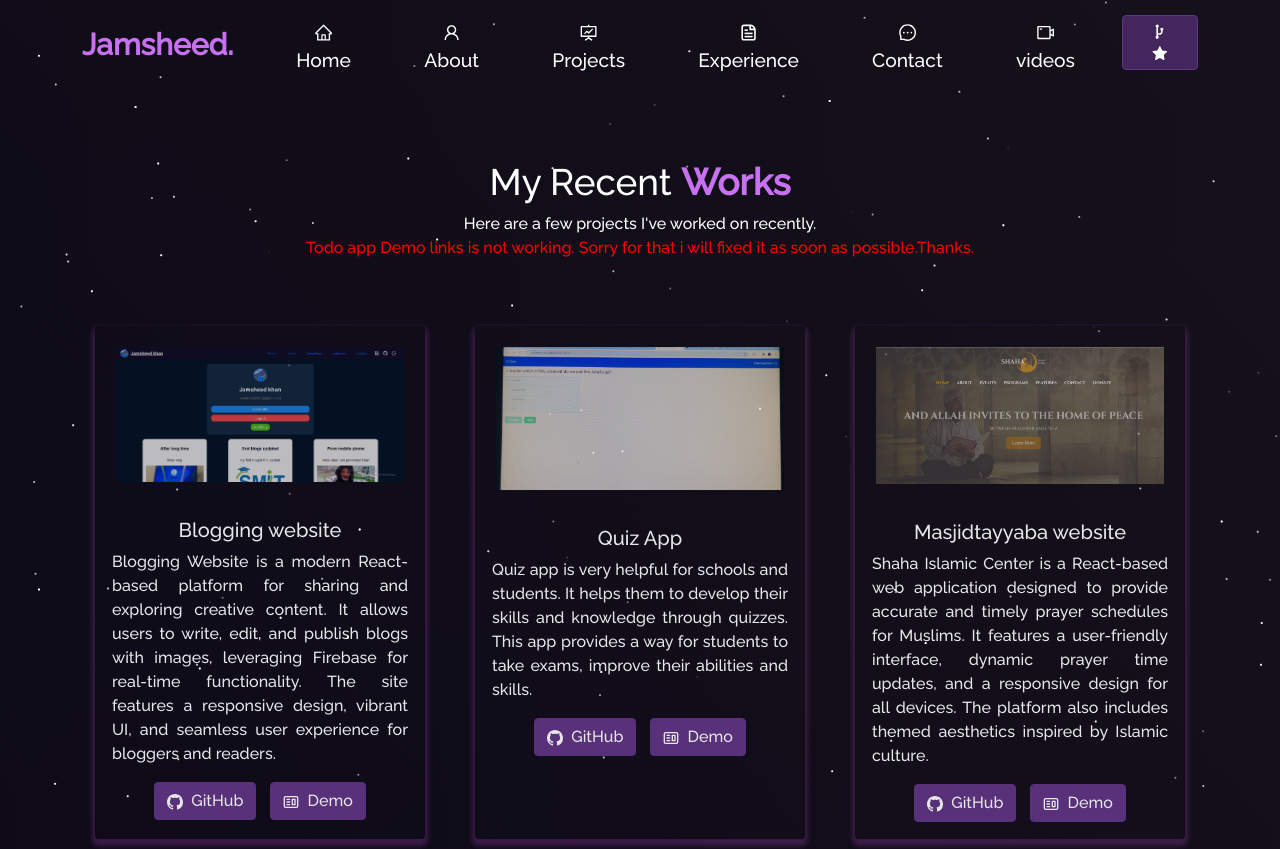
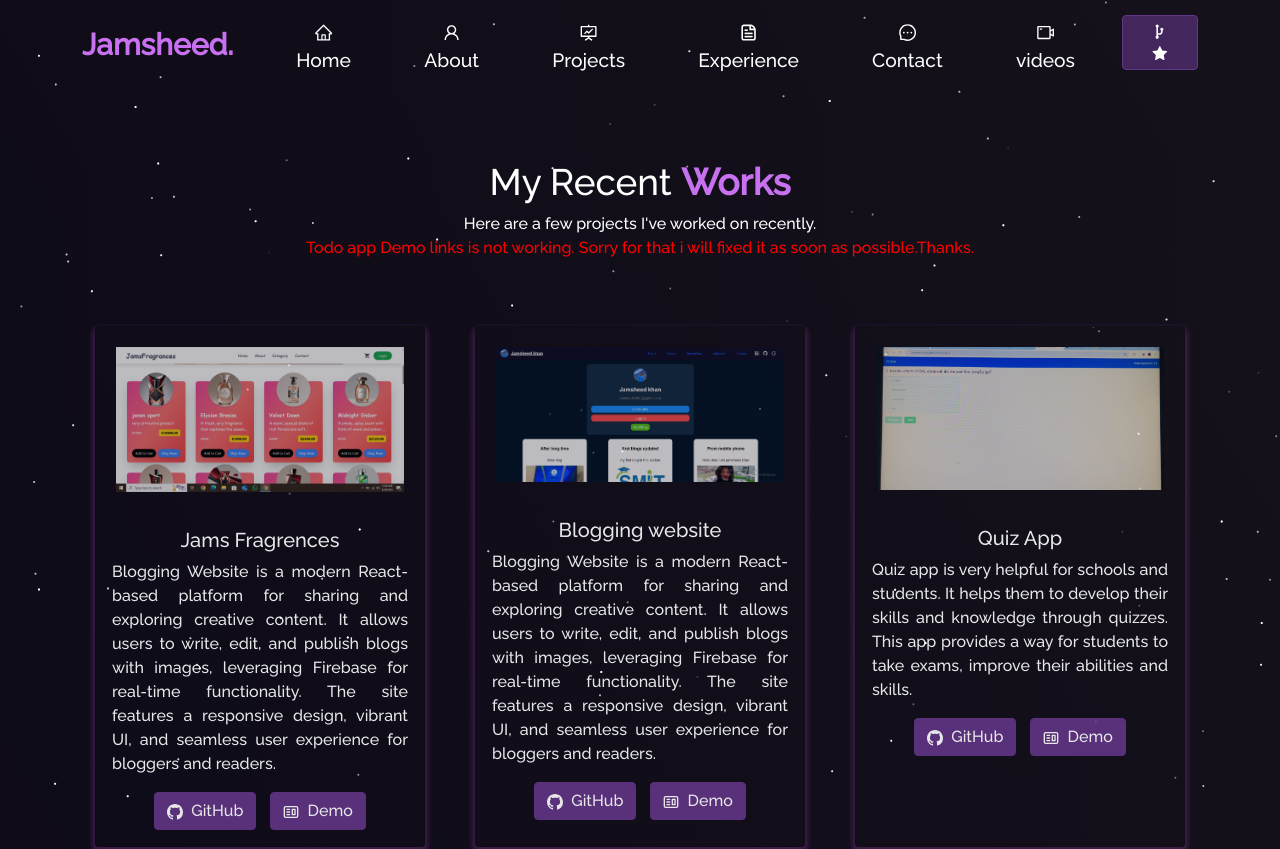
Before and after one commit to Jamsheed-Khan/Portfolio-in-React-Js, a React (Create React App) app: page /project in a window 1280 px wide. Shown: the top 849 px of the page. Built offline with nearby package versions, Linux system fonts and the light colour scheme.

Commit message:
new priject add done..

```diff
--- a/src/components/Projects/Projects.js
+++ b/src/components/Projects/Projects.js
@@ -8,6 +8,7 @@ import weatherr from "../../Assets/Projects/weatherr.jpeg";
 import restruantapp from "../../Assets/Projects/restruantapp.jpeg";
 import portfoliofor from "../../Assets/Projects/portfoliofor.PNG"
 import blogweb from "../../Assets/Projects/blogweb.PNG"
+import jamsfrag from "../../Assets/Projects/jamsfrag.PNG"
 
 
 function Projects() {
@@ -27,6 +28,17 @@ function Projects() {
 
           <Col md={4} className="project-card">
             <ProjectCard
+              imgPath={jamsfrag}
+              isBlog={false}
+              title="Jams Fragrences"
+              description="
+Blogging Website is a modern React-based platform for sharing and exploring creative content. It allows users to write, edit, and publish blogs with images, leveraging Firebase for real-time functionality. The site features a responsive design, vibrant UI, and seamless user experience for bloggers and readers."
+              ghLink="https://github.com/Jamsheed-Khan/jamsfragrances"
+              demoLink="https://jamsfragrances.vercel.app"
+            />
+          </Col>
+          <Col md={4} className="project-card">
+            <ProjectCard
               imgPath={blogweb}
               isBlog={false}
               title="Blogging website"
@@ -41,8 +53,8 @@ Blogging Website is a modern React-based platform for sharing and exploring crea
               isBlog={false}
               title="Quiz App"
               description="Quiz app is very helpful for schools and students. It helps them to develop their skills and knowledge through quizzes. This app provides a way for students to take exams, improve their abilities and skills."
-              ghLink="https://github.com/Jamsheed-Khan/Shaha-Iskamic-Centre"
-              demoLink="https://jamsheed-khan.github.io/Quiz-App/"
+              ghLink="https://jamsheed-khan.github.io/Quiz-App/"
+              demoLink="https://github.com/Jamsheed-Khan/Quiz-App"
             />
           </Col>
           <Col md={4} className="project-card">
@@ -51,7 +63,7 @@ Blogging Website is a modern React-based platform for sharing and exploring crea
               isBlog={false}
               title="Masjidtayyaba website"
               description="Shaha Islamic Center is a React-based web application designed to provide accurate and timely prayer schedules for Muslims. It features a user-friendly interface, dynamic prayer time updates, and a responsive design for all devices. The platform also includes themed aesthetics inspired by Islamic culture."
-              ghLink="https://github.com/Jamsheed-Khan/Quiz-App"
+              ghLink="https://github.com/Jamsheed-Khan/Shaha-Iskamic-Centre"
               demoLink="https://jamiamasjidtayyaba.vercel.app/"
             />
           </Col>
```
Also changed, not shown: src/Assets/Projects/jamsfrag.PNG (added).
